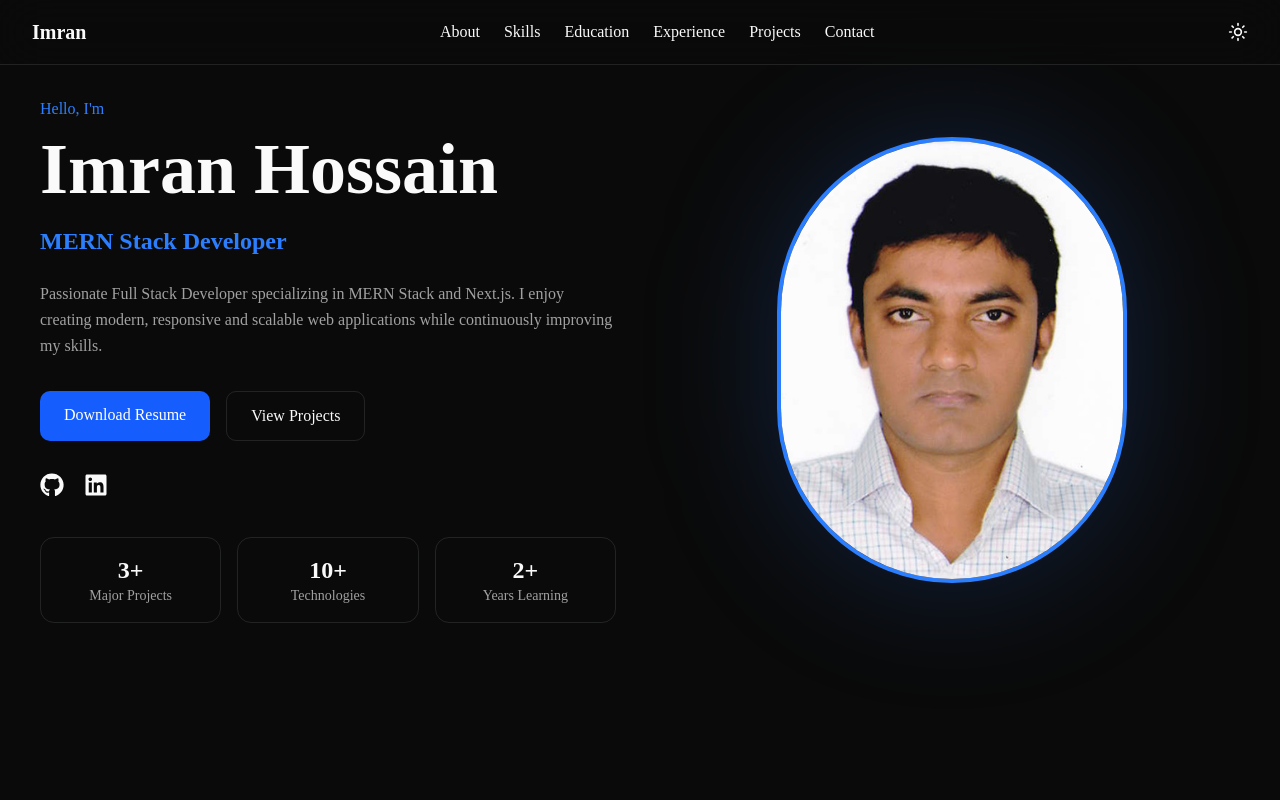
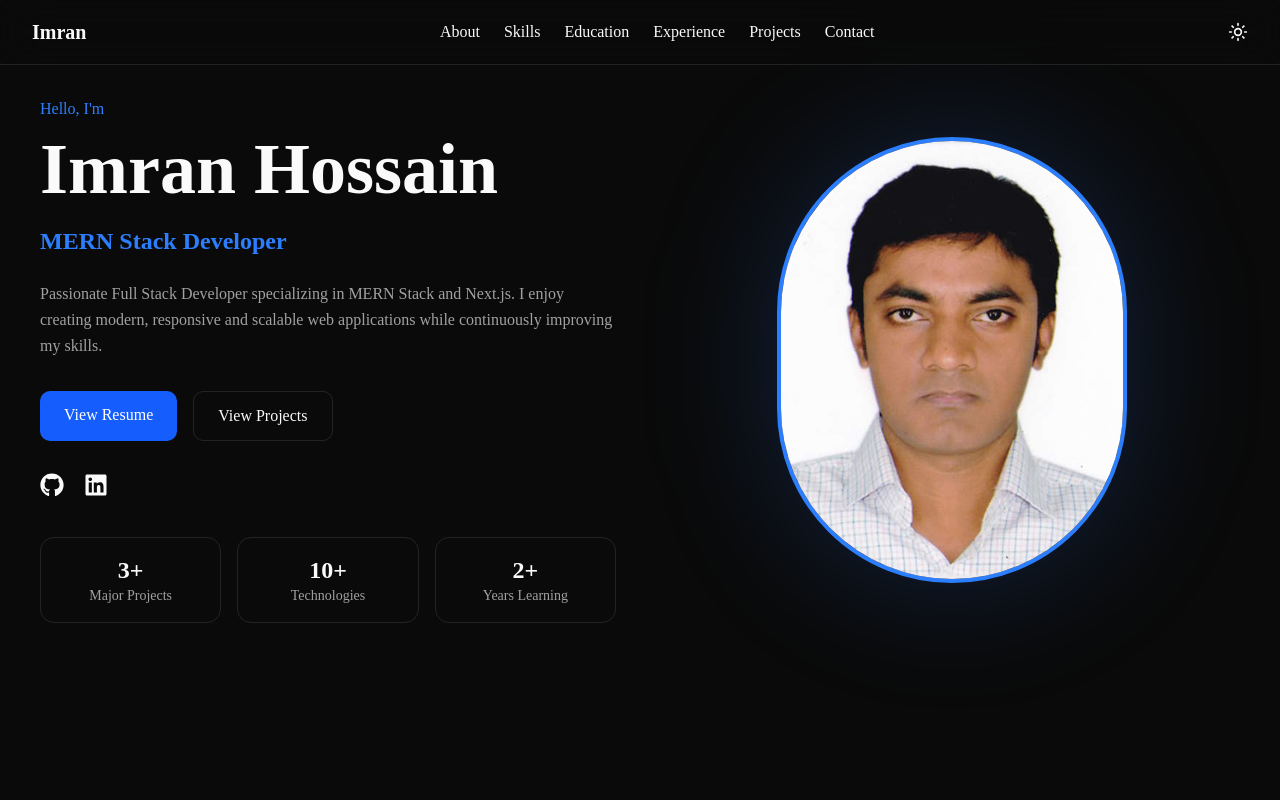
Before and after one commit to imuimuimran/imran-portfolio, a Next.js app in the folder imran-portfolio/: page / in a window 1280 px wide. Shown: the top 800 px of the page. Built offline with nearby package versions, Linux system fonts and the light colour scheme.

Commit message:
Enable resume view instead of download

```diff
--- a/imran-portfolio/src/components/sections/Hero.tsx
+++ b/imran-portfolio/src/components/sections/Hero.tsx
@@ -58,11 +58,10 @@ export default function Hero() {
 
             <a
               href="/resume.pdf"
-              download
               target="_blank"
               className="px-6 py-3 rounded-lg bg-blue-600 text-white"
             >
-              Download Resume
+              View Resume
             </a>
 
             <a
```
